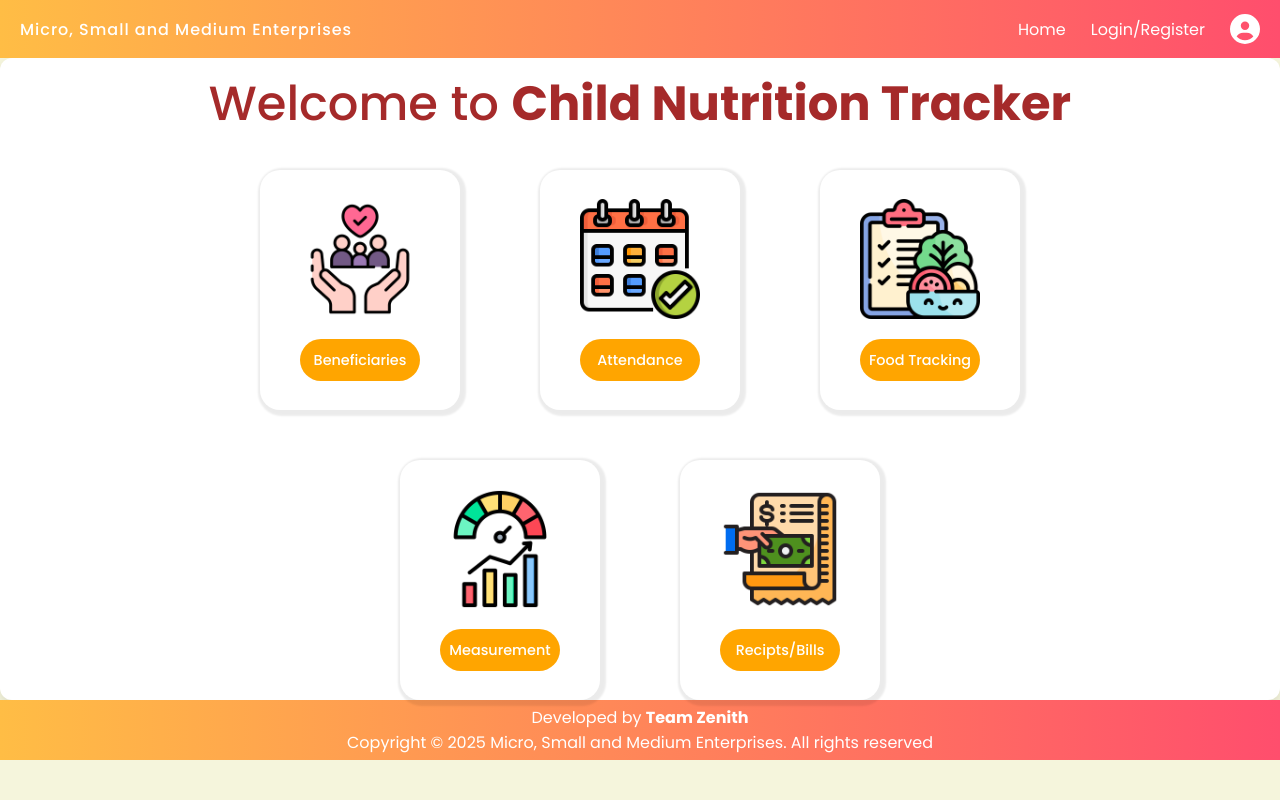
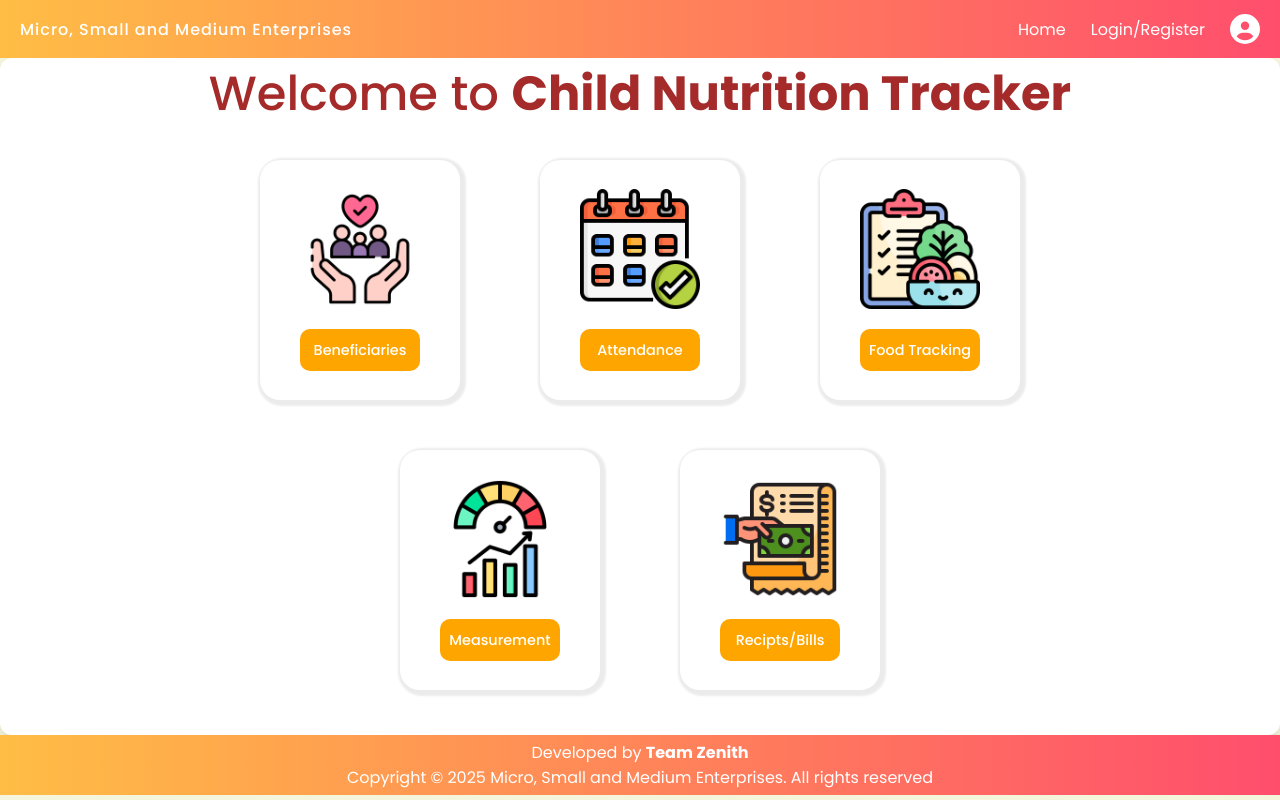
Before and after one commit to ZenithTechSolutions/Child-Nutrition-Tracker, a React (Vite) app: page / in a window 1280 px wide. Built offline with nearby package versions, Linux system fonts and the light colour scheme.

Commit message:
Update home.css

```diff
--- a/src/styles/home.css
+++ b/src/styles/home.css
@@ -1,5 +1,6 @@
 :root {
   --button-color: #ffa500;
+  --hoverbutton-color: #ffa273;
   --home-heading-color: #a52a2a;
 }
 
@@ -8,7 +9,7 @@
   flex-direction: column;
   align-items: center;
   gap: 30px;
-  padding-top: 10px;
+  padding-bottom: 45px;
   background-color: #fff;
   border-radius: 12px;
   box-shadow: 0px 6px 12px rgba(0,0,0,0.1);
@@ -56,15 +57,17 @@
 .home-card-btn {
   width: 120px;
   height: 42px;
-  border-radius: 25px;
+  border-radius: 10px;
   color: var(--white);
   font-weight: 500;
   font-size: 0.9rem;
   background-color: var(--button-color);
   border: none;
-  transition: all 0.3s ease-in-out;
+  transition: all 0.2s ease-in;
   cursor: pointer;
 }
 .home-card-btn:hover{
+  background-color: white;
+  border:2px solid var(--button-color );
   color: var(--home-heading-color);
 }
```
